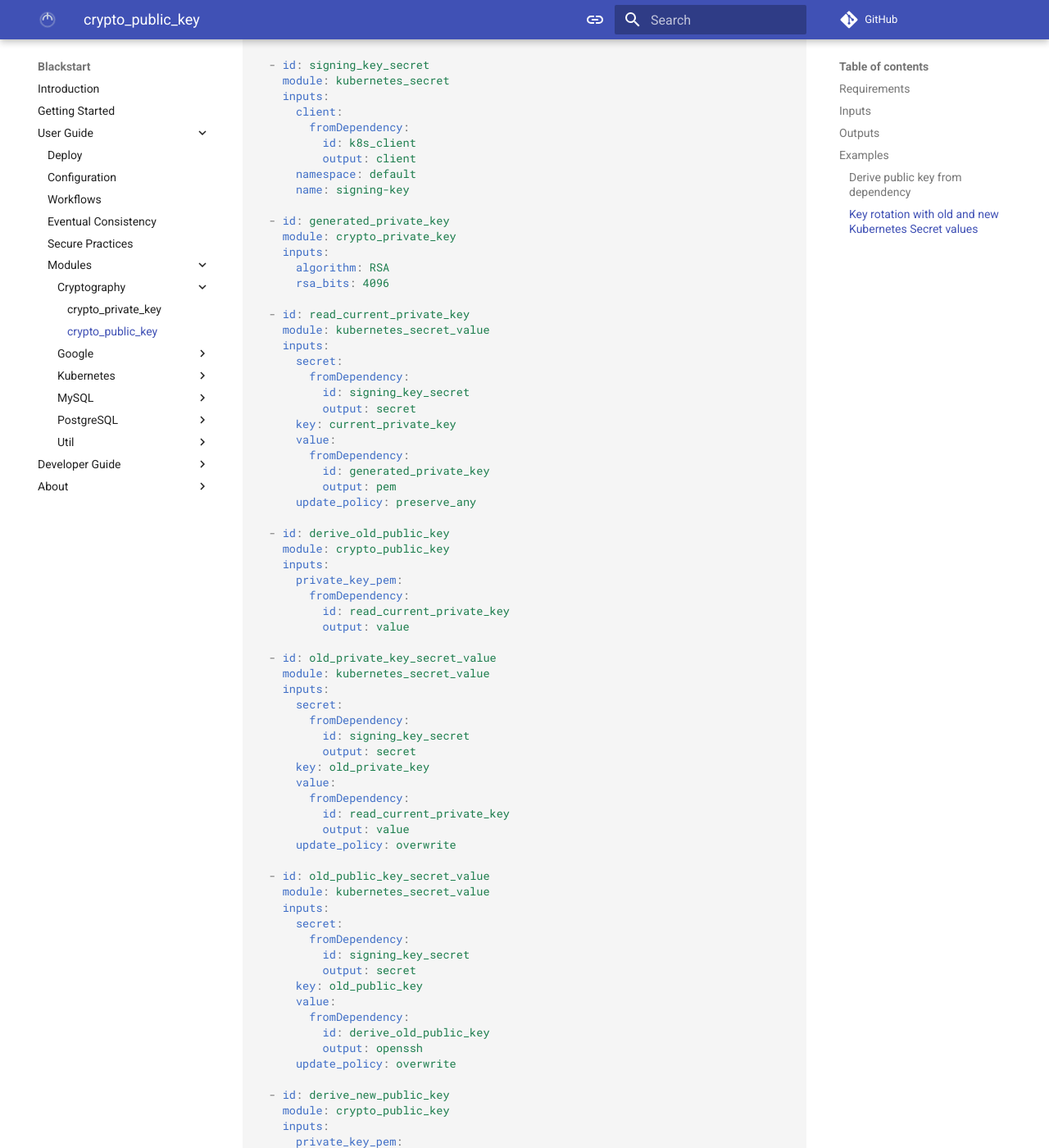
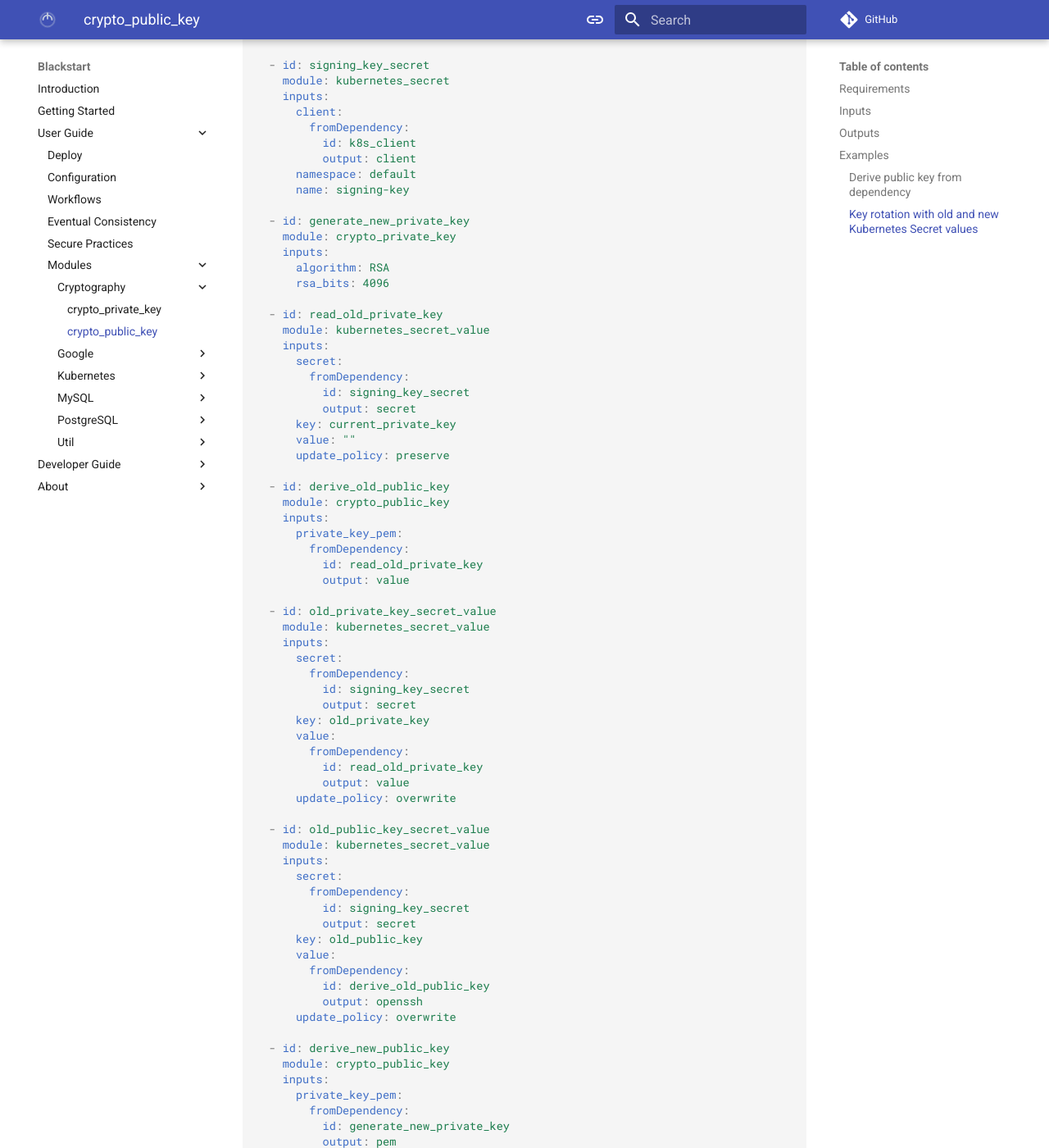
Before and after one commit to pezops/blackstart, an MkDocs documentation site: the page built from docs/user-guide/modules/Cryptography/public_key.md, in a window 1280 px wide and 1400 px high, scrolled down 1423 px. Shown: the whole window at 82% size. Built offline with MkDocs 1.6.1 and Material for MkDocs 9.7.7, drawn with Linux system fonts in a browser that asks for light colours; comment, search, counter and statistics services are not loaded; some of the changed text lies outside the part shown.

Commit message:
Update examples

```diff
--- a/docs/user-guide/modules/Cryptography/public_key.md
+++ b/docs/user-guide/modules/Cryptography/public_key.md
@@ -59,13 +59,13 @@ operations:
       namespace: default
       name: signing-key
 
-  - id: generated_private_key
+  - id: generate_new_private_key
     module: crypto_private_key
     inputs:
       algorithm: RSA
       rsa_bits: 4096
 
-  - id: read_current_private_key
+  - id: read_old_private_key
     module: kubernetes_secret_value
     inputs:
       secret:
@@ -73,18 +73,15 @@ operations:
           id: signing_key_secret
           output: secret
       key: current_private_key
-      value:
-        fromDependency:
-          id: generated_private_key
-          output: pem
-      update_policy: preserve_any
+      value: ""
+      update_policy: preserve
 
   - id: derive_old_public_key
     module: crypto_public_key
     inputs:
       private_key_pem:
         fromDependency:
-          id: read_current_private_key
+          id: read_old_private_key
           output: value
 
   - id: old_private_key_secret_value
@@ -97,7 +94,7 @@ operations:
       key: old_private_key
       value:
         fromDependency:
-          id: read_current_private_key
+          id: read_old_private_key
           output: value
       update_policy: overwrite
 
@@ -120,7 +117,7 @@ operations:
     inputs:
       private_key_pem:
         fromDependency:
-          id: generated_private_key
+          id: generate_new_private_key
           output: pem
 
   - id: new_private_key_secret_value
@@ -133,7 +130,7 @@ operations:
       key: current_private_key
       value:
         fromDependency:
-          id: generated_private_key
+          id: generate_new_private_key
           output: pem
       update_policy: overwrite
     dependsOn:
```
Also changed, not shown: 1 other file.
